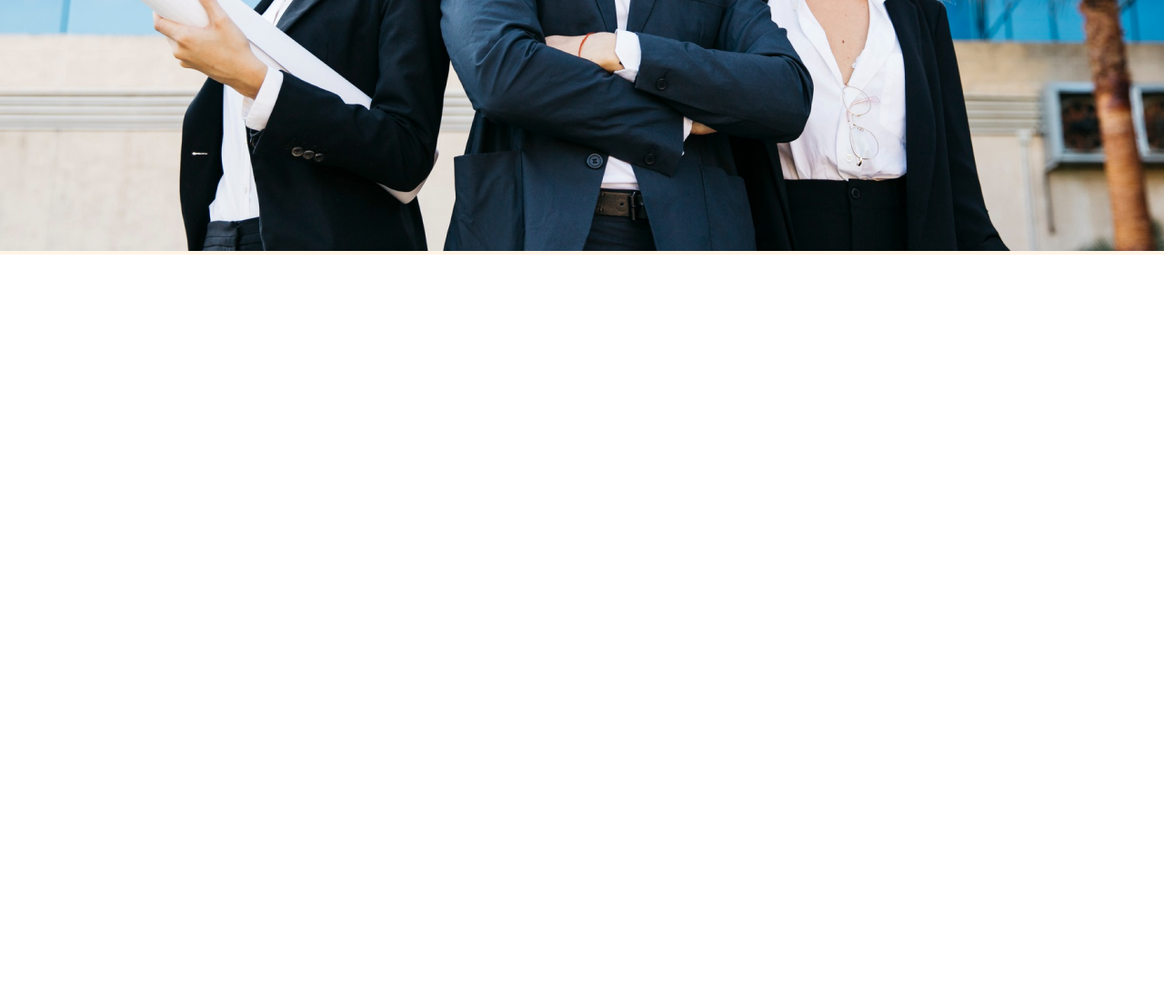
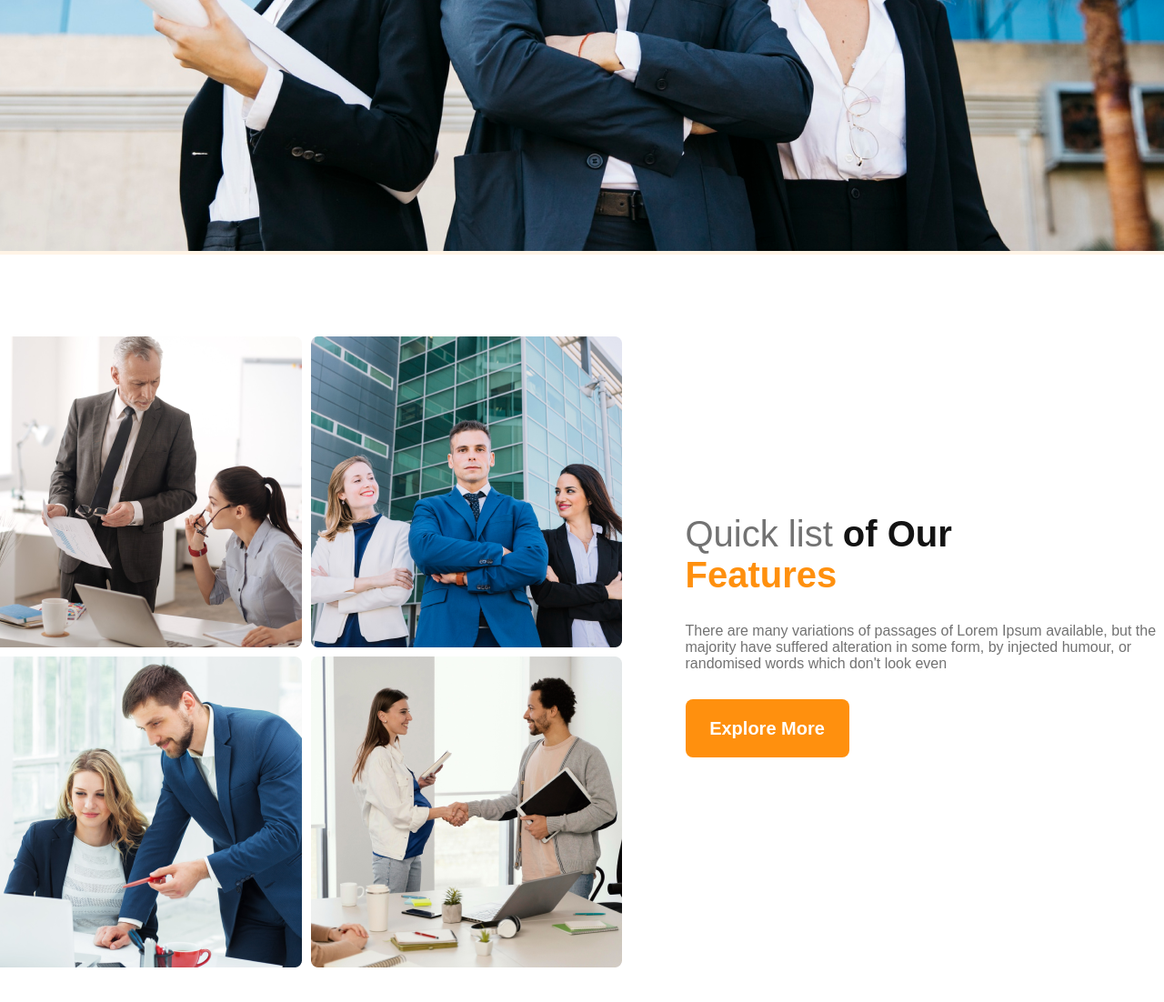
Before and after one commit to nabil0203/architect-page, a plain HTML site: page index.html in a window 1280 px wide. Shown: the part 976-2078 px from the top of the page at 91% size. Before the commit the page ends 1256 px from the top, so only its background shows below. Drawn offline with Linux system fonts and the light colour scheme.

Commit message:
quick list done

```diff
--- a/index.html
+++ b/index.html
@@ -29,8 +29,7 @@
                 <h2>Group of Architects</h2>
                 <div class="para">
                     <p>There are many variations of passages of Lorem Ipsum available, but the majority have suffered
-                        alteration
-                        in some form, by injected humour, or randomised words which don't look even</p>
+                        alteration in some form, by injected humour, or randomised words which don't look even</p>
                 </div>
                 <button class="primary-button">Explore More</button>
             </div>
@@ -39,6 +38,20 @@
             </div>
         </div>
     </header>
+    <section class="quick-info">
+        <div class="quick-pic">
+            <img src="media/images/team1.png" alt="">
+            <img src="media/images/team2.png" alt="">
+            <img src="media/images/team3.png" alt="">
+            <img src="media/images/team4.png" alt="">
+        </div>
+        <div class="quick-details">
+            <h3 class="primary-head"><span id="list">Quick list</span> of Our <span id="feat">Features</span></h3>
+            <p>There are many variations of passages of Lorem Ipsum available, but the majority have suffered alteration
+                in some form, by injected humour, or randomised words which don't look even</p>
+            <button class="primary-button">Explore More</button>
+        </div>
+    </section>
 </body>
 
 </html>
--- a/main.css
+++ b/main.css
@@ -75,7 +75,7 @@ nav {
     margin: 30px 0;
 }
 
-.head-detail .primary-button {
+.primary-button {
     border-radius: 8px;
     background: #FF900E;
     width: 180px;
@@ -85,6 +85,52 @@ nav {
     font-size: 20px;
     font-weight: 600;
 }
-.head-detail button{
+
+.head-detail button {
     margin-bottom: 30px;
 }
+
+
+
+
+/*-----------------------------
+    Quick Information
+-----------------------------*/
+.quick-info {
+    display: flex;
+    gap: 70px;
+    justify-content: center;
+    align-items: center;
+    margin: 90px 0 130px;
+}
+
+.quick-pic {
+    display: grid;
+    grid-template-columns: repeat(2, 1fr);
+    gap: 10px;
+}
+
+.quick-details {
+    width: 537px;
+    height: 304px;
+}
+
+.quick-details h3 {
+    width: 468px;
+    margin: 0;
+}
+
+#list {
+    color: var(--Dark-03, #727272);
+    font-weight: 500;
+}
+
+#feat {
+    color: #FF900E;
+}
+
+.quick-details p {
+    margin: 30px 0;
+    width: 550px;
+    color: var(--Dark-03, #727272);
+}
```
